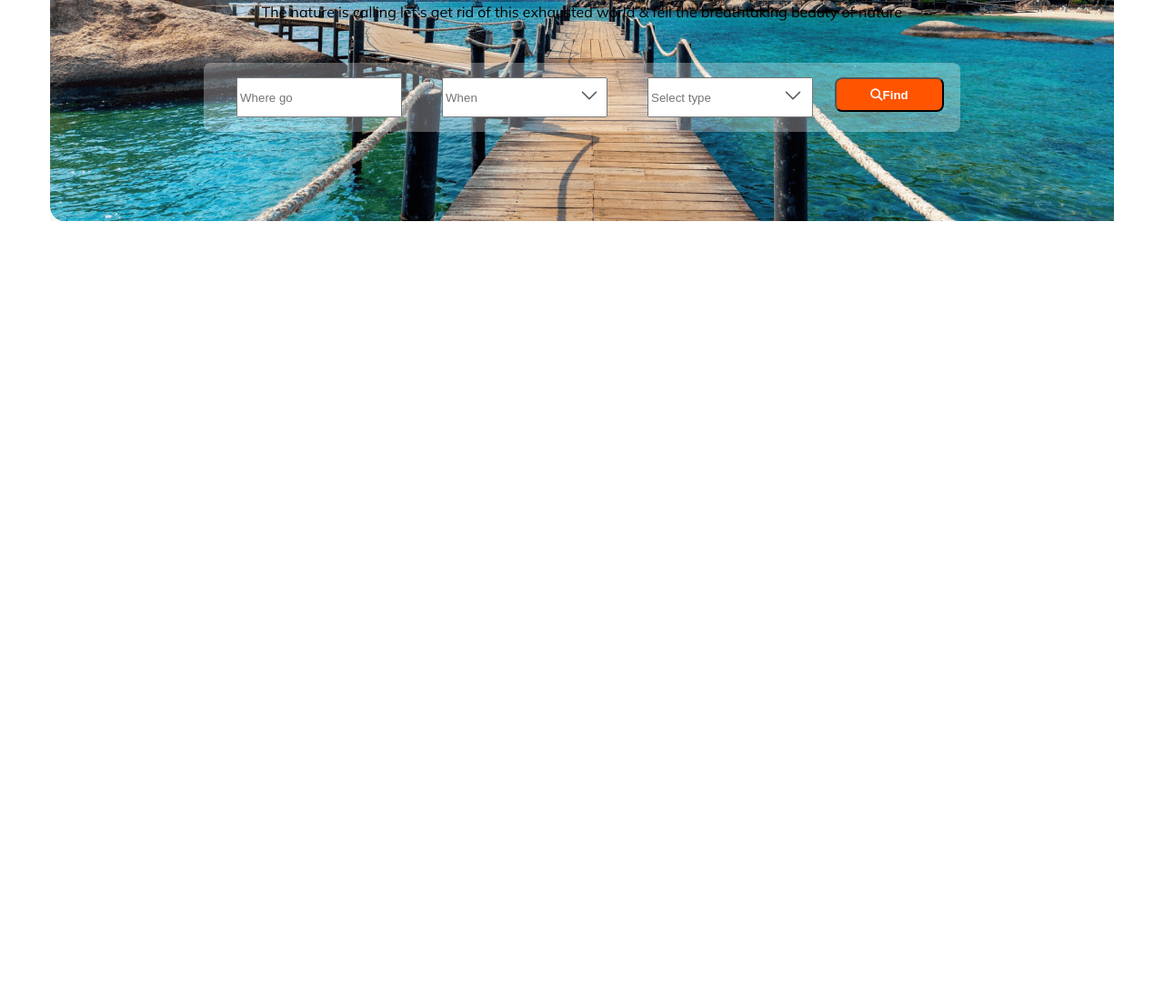
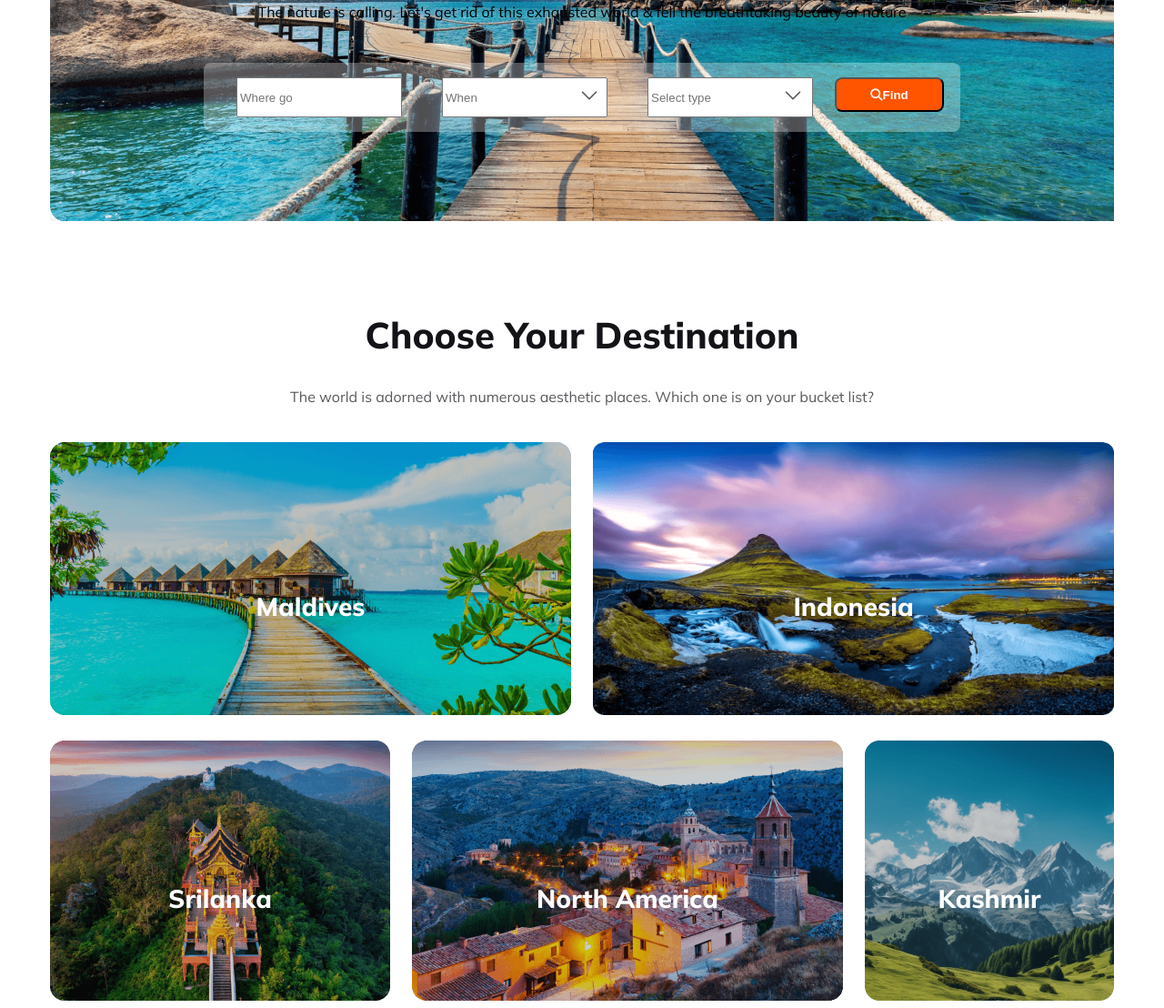
Before and after one commit to Tonmoy6657/Second-Assignment, a plain HTML site: page index.html in a window 1280 px wide. Shown: the part 415-1523 px from the top of the page at 91% size. Before the commit the page ends 800 px from the top, so only its background shows below. Drawn offline with Linux system fonts and the light colour scheme.

Commit message:
destination section completed

```diff
--- a/index.html
+++ b/index.html
@@ -34,7 +34,8 @@
         <!-- banner section start -->
         <div class="banner-container">
             <h1 class="banner-title">Explore Your Travel</h1>
-            <p class="banner-description">The nature is calling let's get rid of this exhausted world & fell the breathtaking beauty of nature</p>
+            <p class="banner-description">The nature is calling. Let's get rid of this exhausted world & fell the
+                breathtaking beauty of nature</p>
             <div class="banner-input">
                 <input type="text" placeholder="Where go">
                 <div class="when">
@@ -46,9 +47,65 @@
                     <img src="./Images/Frame.png" alt="">
                 </div>
 
-              <button class="btn-primary"><i class="fa-solid fa-magnifying-glass"></i>Find</button>
+                <button class="btn-primary"><i class="fa-solid fa-magnifying-glass"></i>Find</button>
+            </div>
         </div>
         <!-- banner section end -->
+
+        <!-- popular-tour section start -->
+        <section class="popular-tour">
+
+        </section>
+        <!-- popular-tour section end -->
+
+        <!-- destination section start -->
+        <section class="destination">
+            <div class="destination-content">
+                <h1 class="destination-title">Choose Your Destination</h1>
+                <p class="destination-description">The world is adorned with numerous aesthetic places. Which one is on
+                    your bucket list?</p>
+            </div>
+            <div class="destination-img">
+                <div class="row">
+                    <div class="row-img">
+                        <img src="./Images/Rectangle 5.png" alt="">
+                        <p class="place">Maldives</p>
+                    </div>
+                    <div class="row-img">
+                        <img class="indonesia" src="./Images/Rectangle 8 (1).png" alt="">
+                        <p class="place">Indonesia</p>
+                    </div>
+                </div>
+                <div class="row">
+                    <div class="row-img">
+                        <img src="./Images/Rectangle 6.png" alt="">
+                        <p class="place">Srilanka</p>
+                    </div>
+                    <div class="row-img">
+                        <img src="./Images/Rectangle 7.png" alt="">
+                        <p class="place">North America</p>
+                    </div>
+                    <div class="row-img">
+                        <img src="./Images/Rectangle 9.png" alt="">
+                        <p class="place">Kashmir</p>
+                    </div>
+                </div>
+
+                <div class="row">
+                    <div class="row-img">
+                        <img src="./Images/Rectangle 11.png" alt="">
+                        <p class="place">Bangladesh</p>
+                    </div>
+                 <div class="row-img">
+                    <img src="./Images/Rectangle 10.png" alt="">
+                    <p class="place">Bandarban</p>
+                 </div>
+
+                </div>
+
+            </div>
+        </section>
+
     </main>
 </body>
 
--- a/styles/travels.css
+++ b/styles/travels.css
@@ -156,31 +156,84 @@ nav {
     margin-top: 30px;
     width: 800px;
 }
-.banner-input input{
+
+.banner-input input {
     width: 174px;
     height: 38px;
     align-items: center;
     margin-left: 20px;
 
 }
-.when{
+
+.when {
     position: relative;
 }
-.when img{
+
+.when img {
     position: absolute;
     left: 170px;
     bottom: 12px;
 }
 
-.type{
+.type {
     position: relative;
 }
-.type img{
+
+.type img {
     position: absolute;
     right: 10px;
     bottom: 12px;
 }
+
 /* banner section style end */
+
+
+
+
+/* destination section style start */
+
+.destination-content {
+    text-align: center;
+    margin-top: 100px;
+}
+
+.destination-title {
+    color: #131318;
+    font-size: 2.5rem;
+    font-weight: 800;
+}
+
+.destination-description {
+    color: #131318b3;
+    padding-bottom: 24px;
+}
+
+.indonesia {
+    width: 573px;
+    height: 300px;
+}
+
+.row {
+    max-width: 1170px;
+    display: flex;
+    justify-content: space-between;
+    margin-bottom: 24px;
+}
+
+.row-img {
+    position: relative;
+}
+
+.place {
+    position: absolute;
+    left: 50%;
+    top: 50%;
+    transform: translate(-50%, -50%);
+    color: #FFF;
+    font-size: 1.75rem;
+    font-weight: 800;
+}
+/* destination section style end */
 
 
 
@@ -219,10 +272,12 @@ nav {
     .menu a {
         display: none;
     }
-    .banner-container{
+
+    .banner-container {
         text-wrap: wrap;
         text-align: left;
     }
+
     .banner-input {
         display: flex;
         flex-direction: column;
@@ -230,5 +285,8 @@ nav {
         margin-top: 0;
         gap: 10px;
     }
+    .row{
+        flex-wrap: wrap;
+    }
 
 }
```
